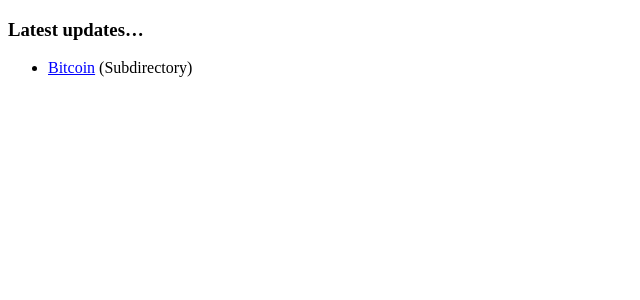
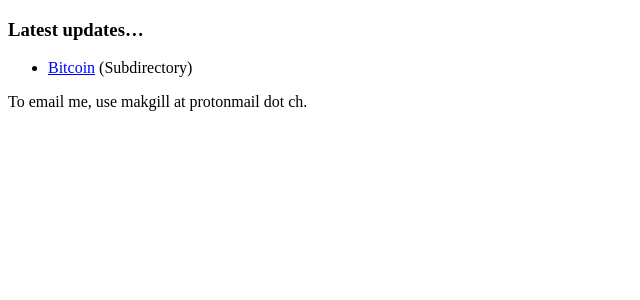
Before and after one commit to 0x000m/0x000m.github.io, a Jekyll site: the page built from index.md, in a window 1280 px wide. Shown: the top 300 px of the page, without its empty margins (0-640 px from the left). Built offline with Jekyll 4.4.1, drawn with Linux system fonts in a browser that asks for light colours; our own code applies the rules of GitHub Pages for plain Markdown files.

Commit message:
Update index.md

```diff
--- a/index.md
+++ b/index.md
@@ -5,3 +5,5 @@ layout: default
 ### Latest updates...
 
 - [Bitcoin](/bitcoin) (Subdirectory)
+
+To email me, use makgill at protonmail dot ch.
```
